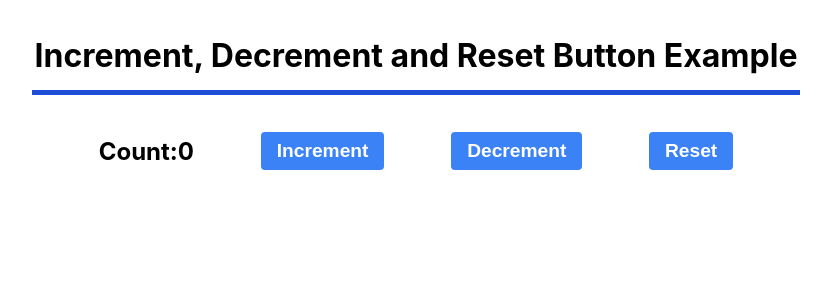
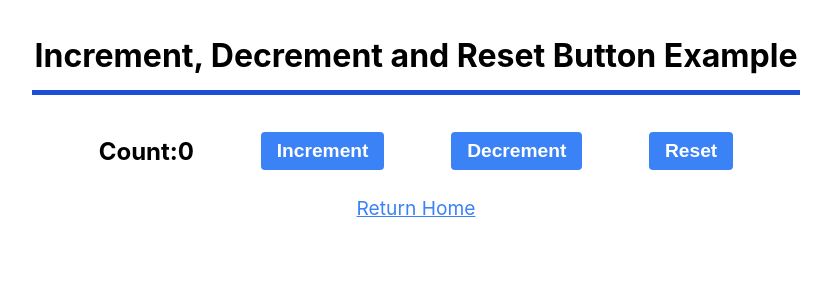
Before and after one commit to thisdot/starter.dev, a React (Create React App) app in the folder starters/cra-rxjs-styled-components/: page /button-example in a window 1280 px wide. Shown: the top 300 px of the page, without its empty margins (224-1055 px from the left). Built offline with nearby package versions, Linux system fonts and the light colour scheme.

Commit message:
fix: fixing routing for button example

```diff
--- a/starters/cra-rxjs-styled-components/src/components/Counter/Counter.styles.tsx
+++ b/starters/cra-rxjs-styled-components/src/components/Counter/Counter.styles.tsx
@@ -1,4 +1,5 @@
 import styled from 'styled-components';
+import { Link } from 'react-router-dom';
 
 export const CounterContainer = styled.div`
   width: 60%;
@@ -36,3 +37,16 @@ export const CounterButton = styled.button`
 export const CurrentCountText = styled.h2`
   font-size: 1.5rem;
 `;
+
+export const HomeLinkDiv = styled.div`
+  text-align: center;
+  margin: 10px 0;
+`;
+
+export const ReturnHomeLink = styled(Link)`
+  font-size: 1.2rem;
+  color: rgb(59 130 246);
+  &:hover {
+    text-decoration: underline;
+  }
+`;
--- a/starters/cra-rxjs-styled-components/src/components/Counter/Counter.tsx
+++ b/starters/cra-rxjs-styled-components/src/components/Counter/Counter.tsx
@@ -5,6 +5,8 @@ import {
   CounterContainer,
   CounterButtonContainer,
   CurrentCountText,
+  ReturnHomeLink,
+  HomeLinkDiv,
 } from './Counter.styles';
 
 export function Counter() {
@@ -24,6 +26,9 @@ export function Counter() {
         </CounterButton>
         <CounterButton onClick={() => setCount(0)}>Reset</CounterButton>
       </CounterButtonContainer>
+      <HomeLinkDiv>
+        <ReturnHomeLink to="/">Return Home</ReturnHomeLink>
+      </HomeLinkDiv>
     </CounterContainer>
   );
 }
--- a/starters/cra-rxjs-styled-components/src/components/Homepage/Homepage.styles.tsx
+++ b/starters/cra-rxjs-styled-components/src/components/Homepage/Homepage.styles.tsx
@@ -15,6 +15,7 @@ export const Header = styled.header`
 `;
 
 export const ButtonExampleLink = styled(Link)`
+  text-align: center;
   color: rgb(59 130 246);
   &:hover {
     text-decoration: underline;
```
